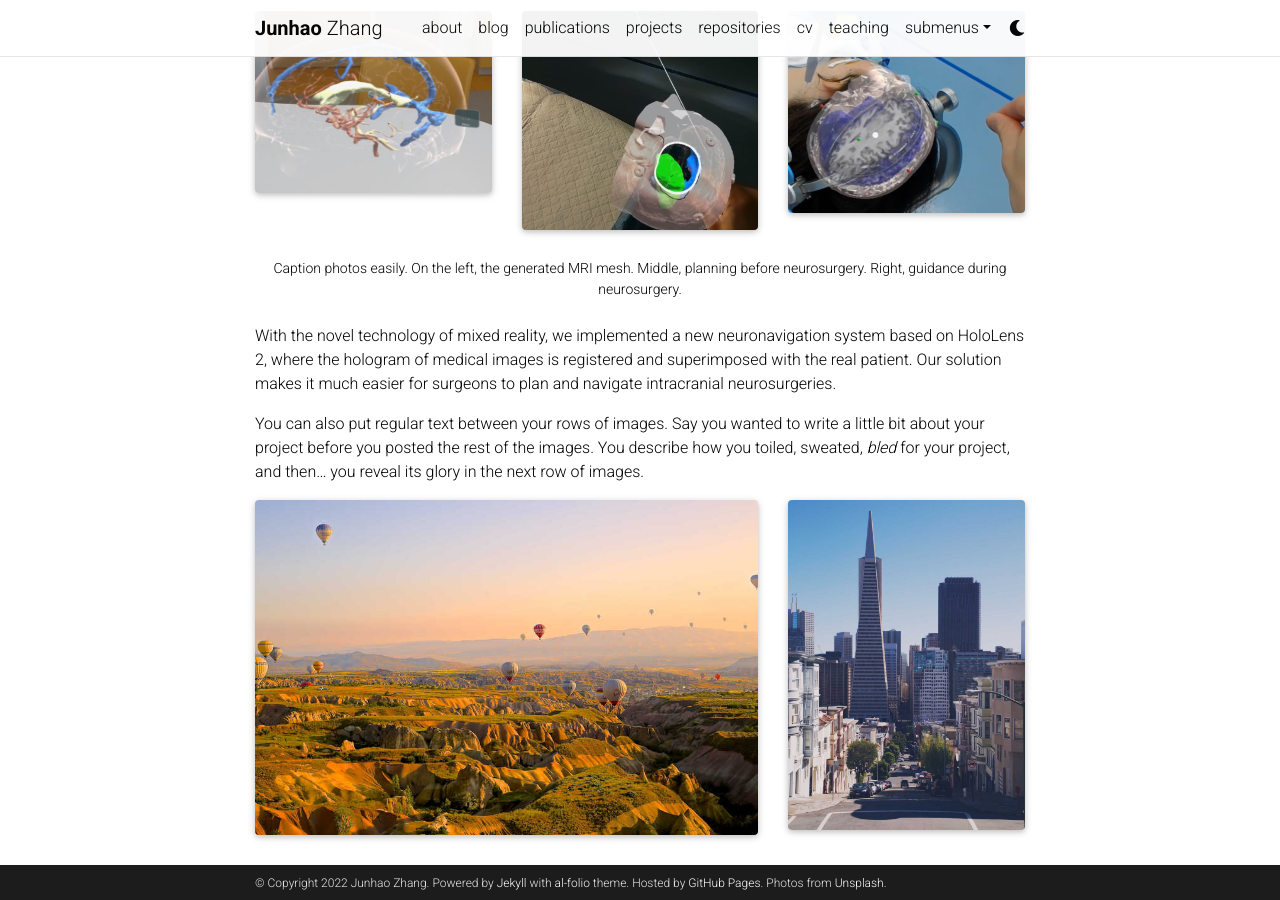
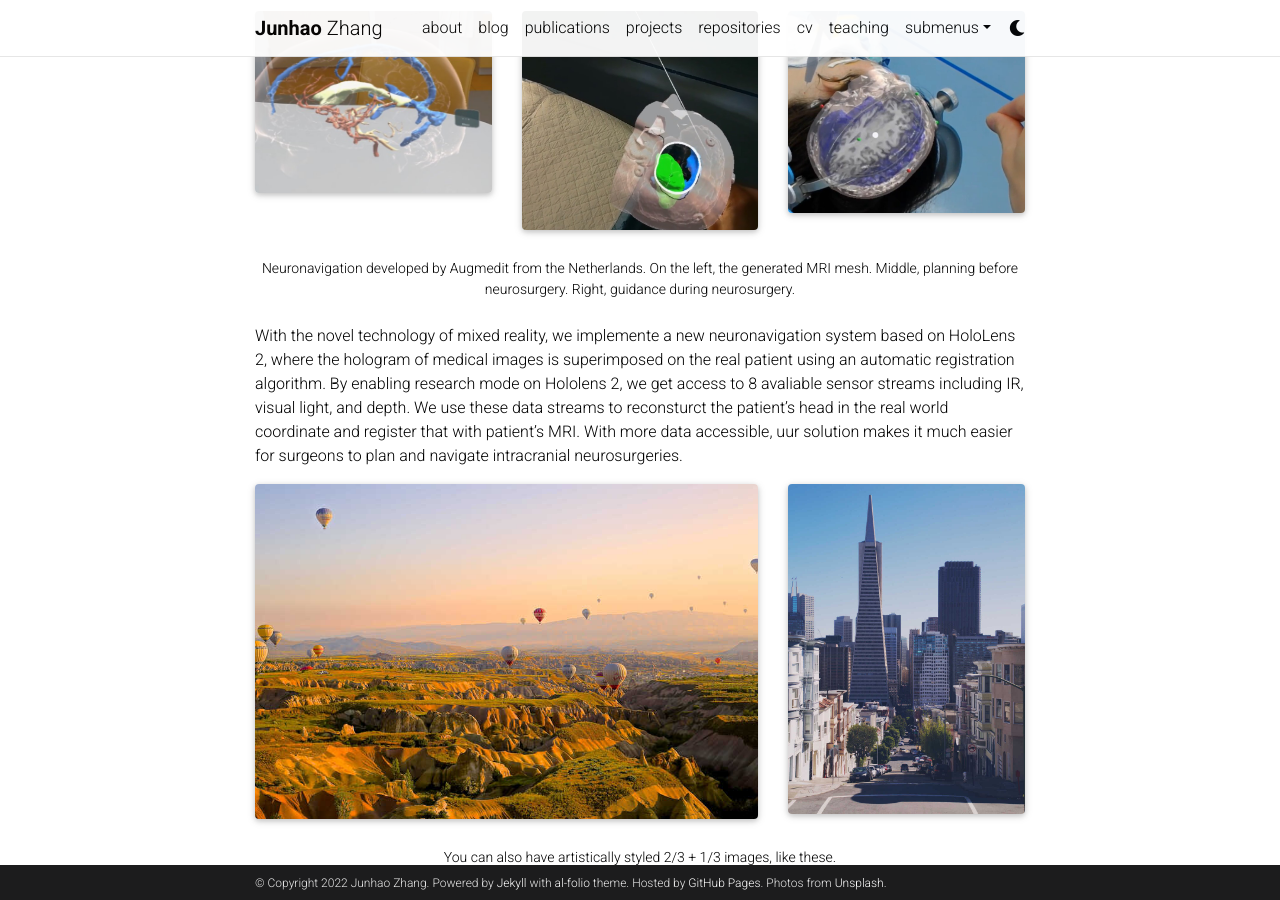
Before and after one commit to Junha0Zhang/junha0Zhang.github.io, a Jekyll site: the page built from _projects/5_project.md, in a window 1280 px wide and 900 px high, scrolled down 1113 px. Built offline with Jekyll 4.4.1, drawn with Linux system fonts in a browser that asks for light colours; full-size pictures stand in for the smaller copies a plugin makes; comment, search, counter and statistics services are not loaded; a style sheet for code colours, icons or effects is not loaded.

Commit message:
Update 5_project.md

```diff
--- a/_projects/5_project.md
+++ b/_projects/5_project.md
@@ -36,14 +36,10 @@
     </div>
 </div>
 <div class="caption">
-    Caption photos easily. On the left, the generated MRI mesh. Middle, planning before neurosurgery. Right, guidance during neurosurgery.
+    Neuronavigation developed by Augmedit from the Netherlands. On the left, the generated MRI mesh. Middle, planning before neurosurgery. Right, guidance during neurosurgery.
 </div>
 
-With the novel technology of mixed reality, we implemented a new neuronavigation system based on HoloLens 2, where the hologram of medical images is registered and superimposed with the real patient. Our solution makes it much easier for surgeons to plan and navigate intracranial neurosurgeries.
-
-You can also put regular text between your rows of images.
-Say you wanted to write a little bit about your project before you posted the rest of the images.
-You describe how you toiled, sweated, *bled* for your project, and then... you reveal its glory in the next row of images.
+With the novel technology of mixed reality, we implemente a new neuronavigation system based on HoloLens 2, where the hologram of medical images is superimposed on the real patient using an automatic registration algorithm. By enabling research mode on Hololens 2, we get access to 8 avaliable sensor streams including IR, visual light, and depth. We use these data streams to reconsturct the patient's head in the real world coordinate and register that with patient's MRI. With more data accessible, uur solution makes it much easier for surgeons to plan and navigate intracranial neurosurgeries.
 
 
 <div class="row justify-content-sm-center">
```
